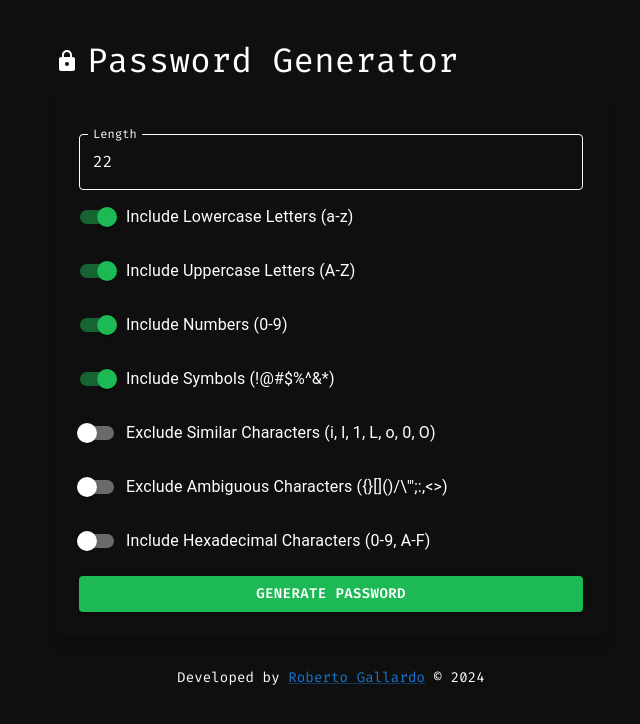
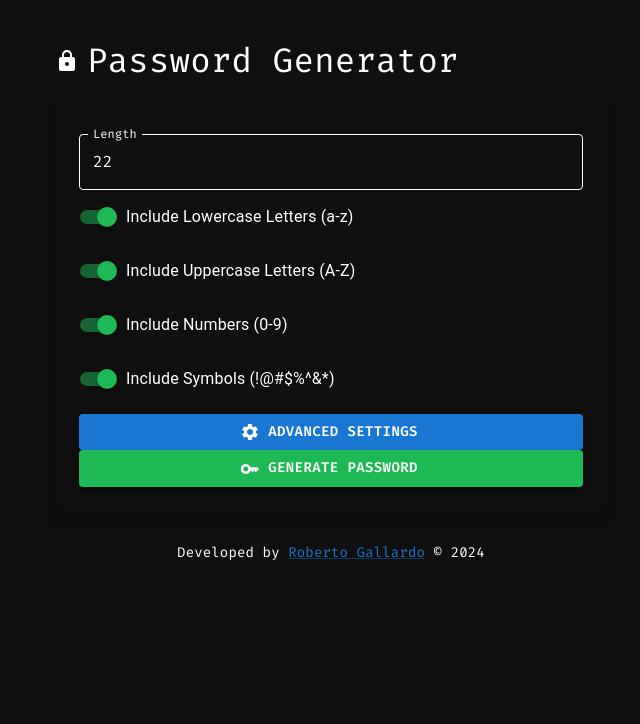
Before and after one commit to robgallardof/PasswordGenerator, a Next.js app: page / in a window 1280 px wide. Shown: the top 724 px of the page, without its empty margins (309-949 px from the left). Built offline with nearby package versions, Linux system fonts and the light colour scheme.

Commit message:
New Interfaces, and better design

```diff
--- /dev/null
+++ b/src/app/components/AdvancedPasswordOptions.tsx
@@ -0,0 +1,43 @@
+import React from 'react';
+import { FormControlLabel, Switch, Box } from '@mui/material';
+import { IAdvancedPasswordOptionsProps } from '../interfaces/IAdvancedPasswordOptions';
+
+const AdvancedPasswordOptions: React.FC<IAdvancedPasswordOptionsProps> = ({
+  excludeSimilarCharacters,
+  excludeAmbiguousCharacters,
+  includeHexadecimal,
+  onToggleSimilarCharacters,
+  onToggleAmbiguousCharacters,
+  onToggleHexadecimal
+}) => {
+  return (
+    <Box mt={4}>
+      <Box mb={2} className="transition-transform duration-300 transform hover:scale-105">
+        <FormControlLabel
+          control={<Switch checked={excludeSimilarCharacters} onChange={onToggleSimilarCharacters} color="primary" />}
+          label="Exclude Similar Characters (i, l, 1, L, o, 0, O)"
+          className="text-white animate-fade-in"
+          style={{ fontFamily: 'Fira Code, monospace' }}
+        />
+      </Box>
+      <Box mb={2} className="transition-transform duration-300 transform hover:scale-105">
+        <FormControlLabel
+          control={<Switch checked={excludeAmbiguousCharacters} onChange={onToggleAmbiguousCharacters} color="primary" />}
+          label={"Exclude Ambiguous Characters ({}[]()/\\'\";:,<>)"}
+          className="text-white animate-fade-in"
+          style={{ fontFamily: 'Fira Code, monospace' }}
+        />
+      </Box>
+      <Box mb={2} className="transition-transform duration-300 transform hover:scale-105">
+        <FormControlLabel
+          control={<Switch checked={includeHexadecimal} onChange={onToggleHexadecimal} color="primary" />}
+          label="Include Hexadecimal Characters (0-9, A-F)"
+          className="text-white animate-fade-in"
+          style={{ fontFamily: 'Fira Code, monospace' }}
+        />
+      </Box>
+    </Box>
+  );
+};
+
+export default AdvancedPasswordOptions;
--- a/src/app/components/PasswordGenerator.tsx
+++ b/src/app/components/PasswordGenerator.tsx
@@ -1,9 +1,12 @@
 "use client";
 
 import React, { useState } from 'react';
-import { TextField, Button, Box, Typography } from '@mui/material';
+import { TextField, Button, Box, Typography, Collapse } from '@mui/material';
 import ContentCopyIcon from '@mui/icons-material/ContentCopy';
+import SettingsIcon from '@mui/icons-material/Settings';
+import KeyIcon from '@mui/icons-material/Key';
 import PasswordOptions from './PasswordOptions';
+import AdvancedPasswordOptions from './AdvancedPasswordOptions';
 import PasswordStrengthBar from './PasswordStrengthBar';
 import { CopyToClipboard } from 'react-copy-to-clipboard';
 
@@ -20,6 +23,7 @@ const PasswordGenerator: React.FC = () => {
   const [lengthError, setLengthError] = useState<string>('');
   const [criteriaError, setCriteriaError] = useState<string>('');
   const [passwordStrength, setPasswordStrength] = useState<string>('');
+  const [showAdvancedOptions, setShowAdvancedOptions] = useState<boolean>(false);
 
   /**
    * Generates a random password based on user settings.
@@ -156,24 +160,38 @@ const PasswordGenerator: React.FC = () => {
         includeUppercase={includeUppercase}
         includeNumbers={includeNumbers}
         includeSymbols={includeSymbols}
-        excludeSimilarCharacters={excludeSimilarCharacters}
-        excludeAmbiguousCharacters={excludeAmbiguousCharacters}
-        includeHexadecimal={includeHexadecimal}
         onToggleLowercase={() => setIncludeLowercase(!includeLowercase)}
         onToggleUppercase={() => setIncludeUppercase(!includeUppercase)}
         onToggleNumbers={() => setIncludeNumbers(!includeNumbers)}
         onToggleSymbols={() => setIncludeSymbols(!includeSymbols)}
-        onToggleSimilarCharacters={() => setExcludeSimilarCharacters(!excludeSimilarCharacters)}
-        onToggleAmbiguousCharacters={() => setExcludeAmbiguousCharacters(!excludeAmbiguousCharacters)}
-        onToggleHexadecimal={() => setIncludeHexadecimal(!includeHexadecimal)}
       />
       <Button
         variant="contained"
-        color="primary"
+        onClick={() => setShowAdvancedOptions(!showAdvancedOptions)}
+        fullWidth
+        className="mt-4 bg-gray-700 hover:bg-gray-600 text-white py-2 px-4 rounded-lg shadow-md transform transition-transform duration-300 hover:scale-105"
+        style={{ fontFamily: 'Fira Code, monospace', fontWeight: '600' }}
+        startIcon={<SettingsIcon />}
+      >
+        Advanced Settings
+      </Button>
+      <Collapse in={showAdvancedOptions}>
+        <AdvancedPasswordOptions
+          excludeSimilarCharacters={excludeSimilarCharacters}
+          excludeAmbiguousCharacters={excludeAmbiguousCharacters}
+          includeHexadecimal={includeHexadecimal}
+          onToggleSimilarCharacters={() => setExcludeSimilarCharacters(!excludeSimilarCharacters)}
+          onToggleAmbiguousCharacters={() => setExcludeAmbiguousCharacters(!excludeAmbiguousCharacters)}
+          onToggleHexadecimal={() => setIncludeHexadecimal(!includeHexadecimal)}
+        />
+      </Collapse>
+      <Button
+        variant="contained"
         onClick={generatePassword}
         fullWidth
         className="mt-4 bg-green-600 hover:bg-green-500 text-white py-2 px-4 rounded-lg shadow-md transform transition-transform duration-300 hover:scale-105"
         style={{ fontFamily: 'Fira Code, monospace', fontWeight: '600' }}
+        startIcon={<KeyIcon />}
       >
         Generate Password
       </Button>
--- a/src/app/components/PasswordOptions.tsx
+++ b/src/app/components/PasswordOptions.tsx
@@ -7,21 +7,14 @@ const PasswordOptions: React.FC<IPasswordOptionsProps> = ({
   includeUppercase,
   includeNumbers,
   includeSymbols,
-  excludeSimilarCharacters,
-  excludeAmbiguousCharacters,
-  includeHexadecimal,
   onToggleLowercase,
   onToggleUppercase,
   onToggleNumbers,
-  onToggleSymbols,
-  onToggleSimilarCharacters,
-  onToggleAmbiguousCharacters,
-  onToggleHexadecimal
+  onToggleSymbols
 }) => {
   return (
     <Box>
-      <React.Fragment>
-        <Box mb={2}>
+      <Box mb={2} className="transition-transform duration-300 transform hover:scale-105">
         <FormControlLabel
           control={<Switch checked={includeLowercase} onChange={onToggleLowercase} color="primary" />}
           label="Include Lowercase Letters (a-z)"
@@ -29,7 +22,7 @@ const PasswordOptions: React.FC<IPasswordOptionsProps> = ({
           style={{ fontFamily: 'Fira Code, monospace' }}
         />
       </Box>
-        <Box mb={2}>
+      <Box mb={2} className="transition-transform duration-300 transform hover:scale-105">
         <FormControlLabel
           control={<Switch checked={includeUppercase} onChange={onToggleUppercase} color="primary" />}
           label="Include Uppercase Letters (A-Z)"
@@ -37,7 +30,7 @@ const PasswordOptions: React.FC<IPasswordOptionsProps> = ({
           style={{ fontFamily: 'Fira Code, monospace' }}
         />
       </Box>
-        <Box mb={2}>
+      <Box mb={2} className="transition-transform duration-300 transform hover:scale-105">
         <FormControlLabel
           control={<Switch checked={includeNumbers} onChange={onToggleNumbers} color="primary" />}
           label="Include Numbers (0-9)"
@@ -45,7 +38,7 @@ const PasswordOptions: React.FC<IPasswordOptionsProps> = ({
           style={{ fontFamily: 'Fira Code, monospace' }}
         />
       </Box>
-        <Box mb={2}>
+      <Box mb={2} className="transition-transform duration-300 transform hover:scale-105">
         <FormControlLabel
           control={<Switch checked={includeSymbols} onChange={onToggleSymbols} color="primary" />}
           label="Include Symbols (!@#$%^&*)"
@@ -53,31 +46,6 @@ const PasswordOptions: React.FC<IPasswordOptionsProps> = ({
           style={{ fontFamily: 'Fira Code, monospace' }}
         />
       </Box>
-        <Box mb={2}>
-          <FormControlLabel
-            control={<Switch checked={excludeSimilarCharacters} onChange={onToggleSimilarCharacters} color="primary" />}
-            label="Exclude Similar Characters (i, l, 1, L, o, 0, O)"
-            className="text-white animate-fade-in"
-            style={{ fontFamily: 'Fira Code, monospace' }}
-          />
-        </Box>
-        <Box mb={2}>
-          <FormControlLabel
-            control={<Switch checked={excludeAmbiguousCharacters} onChange={onToggleAmbiguousCharacters} color="primary" />}
-            label={"Exclude Ambiguous Characters ({}[]()/\\'\";:,<>)"}
-            className="text-white animate-fade-in"
-            style={{ fontFamily: 'Fira Code, monospace' }}
-          />
-        </Box>
-        <Box mb={2}>
-          <FormControlLabel
-            control={<Switch checked={includeHexadecimal} onChange={onToggleHexadecimal} color="primary" />}
-            label="Include Hexadecimal Characters (0-9, A-F)"
-            className="text-white animate-fade-in"
-            style={{ fontFamily: 'Fira Code, monospace' }}
-          />
-        </Box>
-      </React.Fragment>
     </Box>
   );
 };
--- /dev/null
+++ b/src/app/interfaces/IAdvancedPasswordOptions.ts
@@ -0,0 +1,8 @@
+export interface IAdvancedPasswordOptionsProps {
+    excludeSimilarCharacters: boolean;
+    excludeAmbiguousCharacters: boolean;
+    includeHexadecimal: boolean;
+    onToggleSimilarCharacters: () => void;
+    onToggleAmbiguousCharacters: () => void;
+    onToggleHexadecimal: () => void;
+  }
--- a/src/app/interfaces/IPasswordOptions.ts
+++ b/src/app/interfaces/IPasswordOptions.ts
@@ -3,14 +3,8 @@ export interface IPasswordOptionsProps {
   includeUppercase: boolean;
   includeNumbers: boolean;
   includeSymbols: boolean;
-    excludeSimilarCharacters: boolean;
-    excludeAmbiguousCharacters: boolean;
-    includeHexadecimal: boolean;
   onToggleLowercase: () => void;
   onToggleUppercase: () => void;
   onToggleNumbers: () => void;
   onToggleSymbols: () => void;
-    onToggleSimilarCharacters: () => void;
-    onToggleAmbiguousCharacters: () => void;
-    onToggleHexadecimal: () => void;
 }
--- a/src/app/page.tsx
+++ b/src/app/page.tsx
@@ -9,7 +9,7 @@ const Home: React.FC = () => {
   return (
     <Container maxWidth="sm" className="mt-10 bg-black text-white min-h-screen flex flex-col items-center justify-center">
       {/* Page Title with Lock Icon */}
-      <Typography variant="h4" component="h3" gutterBottom className="text-white flex items-center animate-fade-in" style={{ fontFamily: 'Fira Code, monospace' }}>
+      <Typography variant="h4" component="h3" gutterBottom className="text-white flex items-center animate-fade-in text-center" style={{ fontFamily: 'Fira Code, monospace' }}>
         <LockIcon className="mr-2" /> Password Generator
       </Typography>
       {/* Password Generator Component */}
```
Lines whose indentation alone changed are shown as unchanged.
